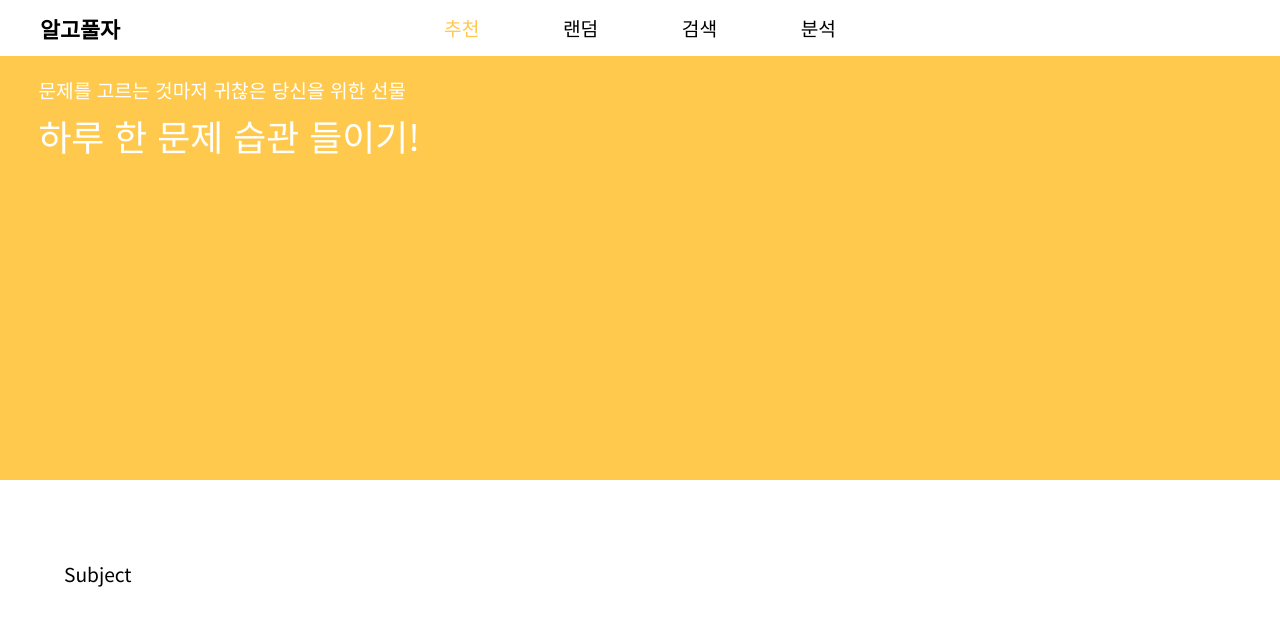
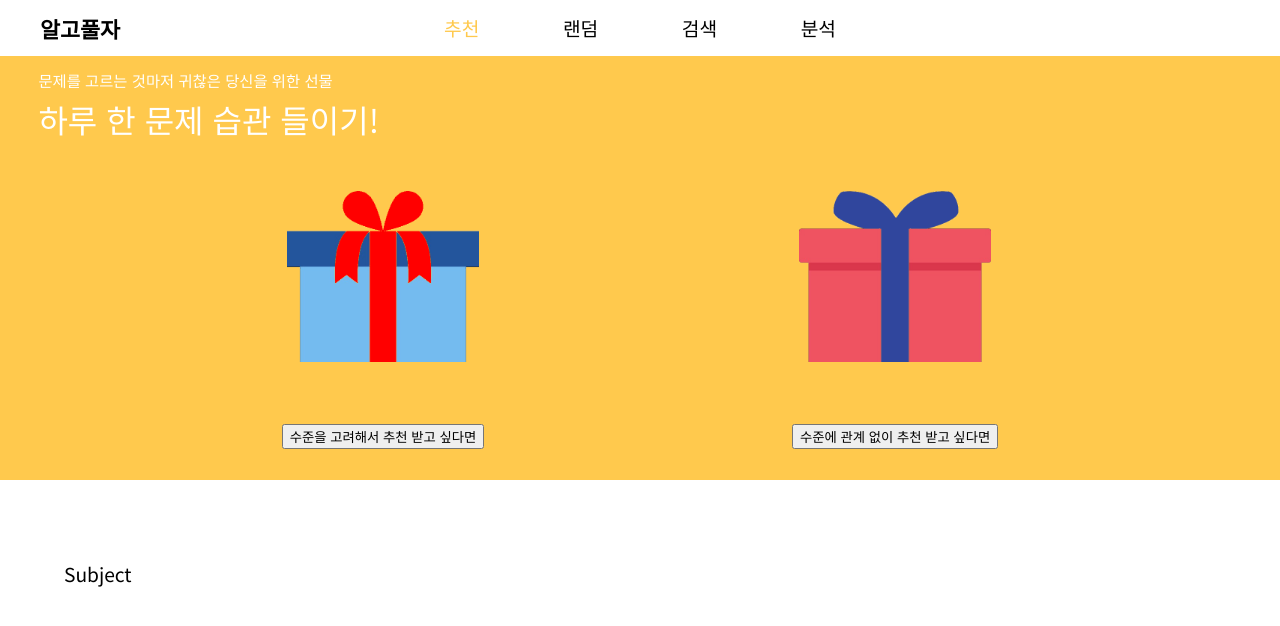
Before and after one commit to Algopulza/algopulza, a Next.js app in the folder frontend/: page /random in a window 1280 px wide. Shown: the top 626 px of the page. Built offline with nearby package versions, Linux system fonts and the light colour scheme.

Commit message:
S06P31A408-152 Feat: Random Page Gift Box 구조화

```diff
--- a/frontend/components/random/Gift.tsx
+++ b/frontend/components/random/Gift.tsx
@@ -1,5 +1,8 @@
 import GiftDescription from './gift/GiftDescription'
 import GiftBox from './gift/GiftBox'
+import GiftBoxImage001 from '../../public/images/giftbox_blue.png'
+import GiftBoxImage002 from '../../public/images/giftbox_red.png'
+import _ from 'lodash'
 import styled from 'styled-components'
 
 const Container = styled.section`
@@ -11,17 +14,20 @@ const Container = styled.section`
 const Boxes = styled.div`
   display: flex;
   justify-content: space-around;
+  padding: 0 10vw;
 `
 
 export default function Gift() {
+  const range = _.range(2)
   const texts = ['수준을 고려해서 추천 받고 싶다면', '수준에 관계 없이 추천 받고 싶다면']
+  const images = [GiftBoxImage001, GiftBoxImage002]
 
   return (
     <Container>
       <GiftDescription />
 
       <Boxes>
-        {/* {texts.map(text => <GiftBox key={text} text={text} />)} */}
+        {range.map(idx => <GiftBox key={idx} text={texts[idx]} img={images[idx]} />)}
       </Boxes>
     </Container>
   )
--- a/frontend/components/random/gift/GiftBox.tsx
+++ b/frontend/components/random/gift/GiftBox.tsx
@@ -1,16 +1,32 @@
+import Image, { StaticImageData } from 'next/image'
+import GiftButton from './GiftButton'
 import styled from 'styled-components'
 
 const Container = styled.section`
   display: flex;
-  margin-bottom: 80px;
-  height: 53vh;
-  background: #FFC94D;
+  flex-direction: column;
+  justify-content: space-around;
+  align-items: center;
+  height: 40vh;
 `
 
-export default function GiftBox() {
+const Canvas = styled.div`
+  width: 15vw;
+`
+
+type TextProps = {
+  text: string,
+  img: StaticImageData
+}
+
+export default function GiftBox({ text, img }: TextProps) {
   return (
     <Container>
-      Gift
+      <Canvas>
+        <Image src={img} layout="responsive" alt="gift box image" />
+      </Canvas>
+
+      <GiftButton>{text}</GiftButton>
     </Container>
   )
 }
--- a/frontend/components/random/gift/GiftButton.tsx
+++ b/frontend/components/random/gift/GiftButton.tsx
@@ -1,16 +1,15 @@
 import styled from 'styled-components'
 
-const Container = styled.section`
-  display: flex;
-  margin-bottom: 80px;
-  height: 53vh;
-  background: #FFC94D;
+const Button = styled.button`
+
 `
 
-export default function Gift() {
+type TextProps = {
+  children: string,
+}
+
+export default function GiftButton({ children }: TextProps) {
   return (
-    <Container>
-      Gift
-    </Container>
+    <Button>{children}</Button>
   )
 }
--- a/frontend/components/random/gift/GiftDescription.tsx
+++ b/frontend/components/random/gift/GiftDescription.tsx
@@ -1,18 +1,23 @@
 import styled from 'styled-components'
 
 const Container = styled.section`
-  padding: 20px 3vw;
+  display: flex;
+  flex-direction: column;
+  justify-content: center;
+  height: 13vh;
+  padding: 0 3vw;
   color: #FFFFFF;
 `
 
 const Text = styled.p`
   margin: 0;
+  font-size: 1.2vw;
 `
 
 const Title = styled.p`
   margin: 0;
   padding: 5px 0;
-  font-size: 2.8vw;
+  font-size: 2.5vw;
 `
 
 export default function GiftDescription() {
```
Also changed, not shown: frontend/public/images/giftbox_blue.png (renamed from frontend/public/images/blue.png), frontend/public/images/giftbox_red.png (renamed from frontend/public/images/red.png).
